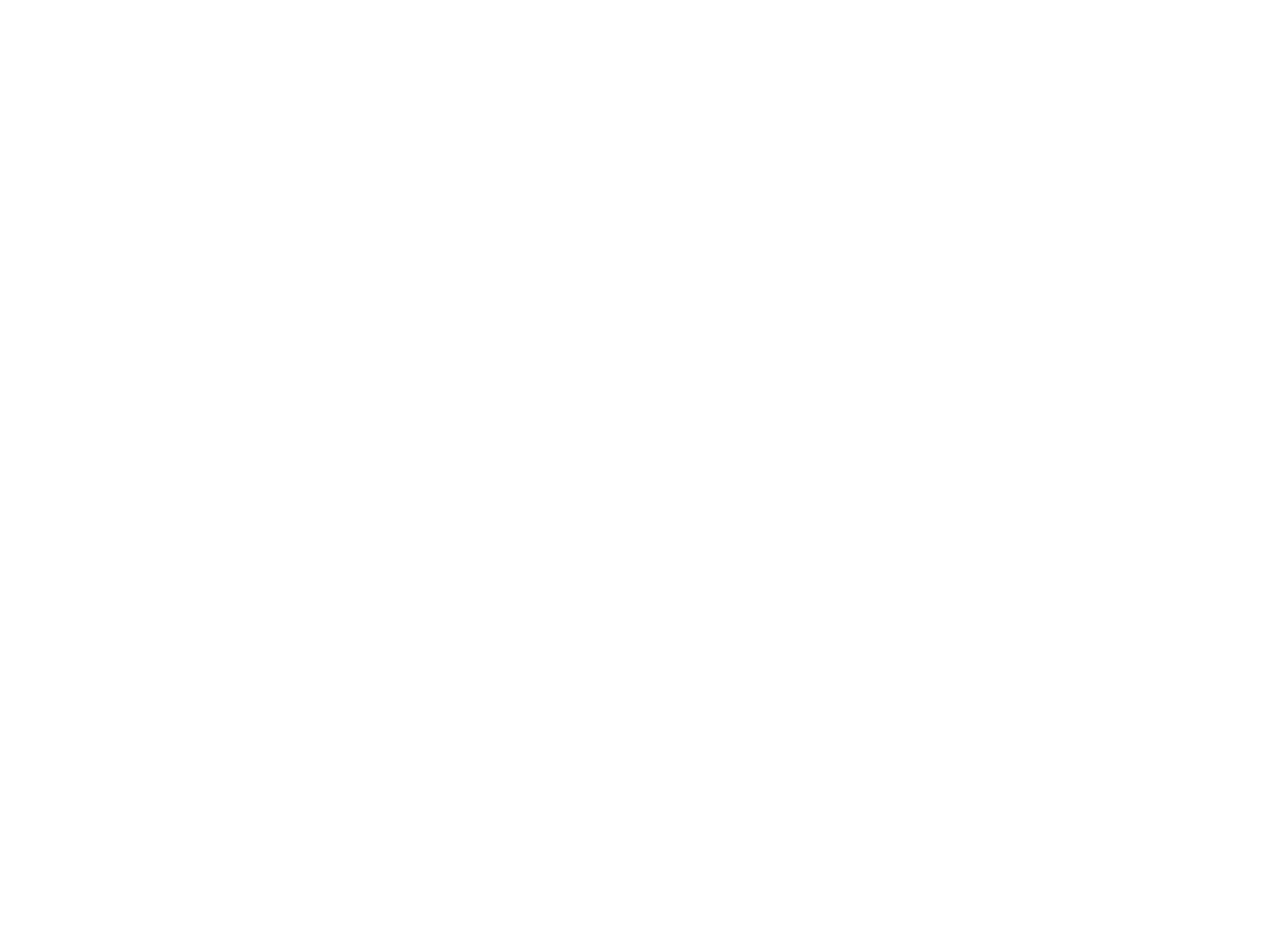
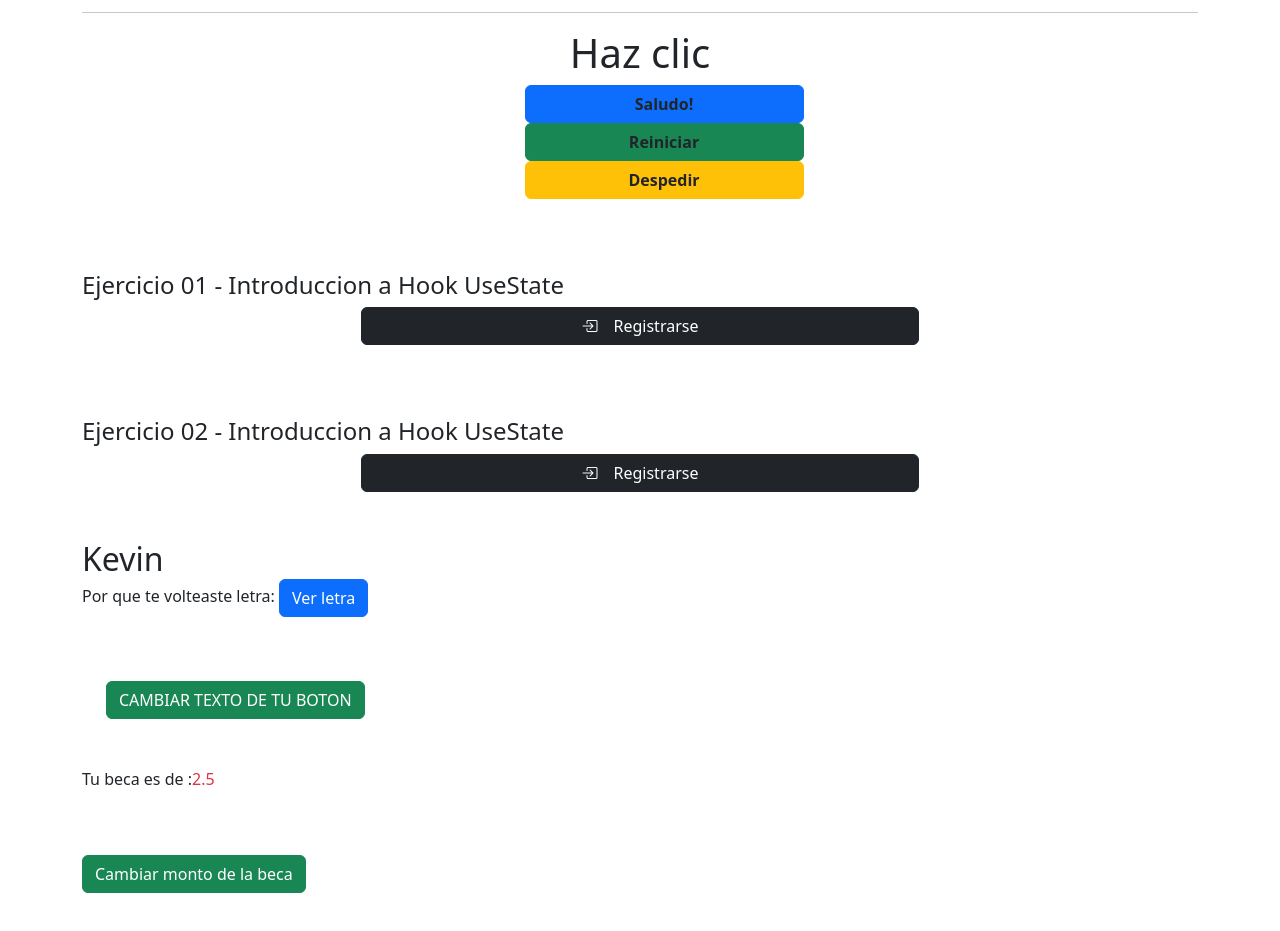
Before and after one commit to KEIRMAUZ/utsh-react, a React (Vite) app in the folder ejercicios-001/: page / in a window 1280 px wide. Shown: the part 1160-2091 px from the top of the page. Before the commit the page ends 1069 px from the top, so only its background shows below. Built offline with nearby package versions, Linux system fonts and the light colour scheme.

Commit message:
[ADD] Se crearon varios arhivos de practica

```diff
--- a/ejercicios-001/src/App.jsx
+++ b/ejercicios-001/src/App.jsx
@@ -2,6 +2,11 @@
 import ButtonGeneral from './components/buttonGeneral'
 import ContenedorBotones  from './components/containerbtns'
 import Ejercicio003 from './components/Ejercicio003'
+import Ejercicio004 from './components/Ejercicio004'
+import EjercicioUseState001 from './components/Ejercicios-002/EjercicioUseState001'
+import EjercicioUseState002 from './components/Ejercicios-002/EjercicioUseState002'
+import EjercicioUseState00 from './components/Ejercicios-002/EjercicioUseState00'
+
 function App() {
 
   return (
@@ -18,6 +23,10 @@
         <ButtonGeneral/>
         <ContenedorBotones/>
         <Ejercicio003/>
+        <Ejercicio004/>
+        <EjercicioUseState001/>
+        <EjercicioUseState002/>
+        <EjercicioUseState00/>
       </div>
 
     </>
--- /dev/null
+++ b/ejercicios-001/src/components/Ejercicio004.jsx
@@ -0,0 +1,59 @@
+import { useState } from "react";
+
+const Ejercicio004 = () => {
+  const [mensaje, setMensaje] = useState("Haz clic");
+
+  const saludar = () => {
+    setMensaje("Hola mucho gusto");
+  };
+
+  const reset = () => {
+    setMensaje("Haz clic");
+  };
+
+  const despedir = () => {
+    setMensaje("Hasta luego suerte");
+  };
+
+  return (
+    <div className="row mt-4">
+      <div className="col-12">
+        <div className="h4 mt-4">
+          <h2>Ejercicio 4</h2>
+          <hr />
+        </div>
+        <div className="col-12 text-center">
+          <p className="h1">{mensaje}</p>
+          <div className="col-12">
+            <div className="col-12">
+              <button
+                className="btn btn-primary text-dark fw-bold ms-5 w-25"
+                onClick={saludar}
+              >
+                Saludo!
+              </button>
+            </div>
+            <div className="col-12">
+              <button
+                className="btn btn-success text-dark fw-bold ms-5 w-25"
+                onClick={reset}
+              >
+                Reiniciar
+              </button>
+            </div>
+            <div className="col-12">
+              <button
+                className="btn btn-warning text-dark fw-bold ms-5 w-25"
+                onClick={despedir}
+              >
+                Despedir
+              </button>
+            </div>
+          </div>
+        </div>
+      </div>
+    </div>
+  );
+};
+
+export default Ejercicio004;
--- /dev/null
+++ b/ejercicios-001/src/components/Ejercicios-002/EjercicioUseState00.jsx
@@ -0,0 +1,56 @@
+import React, { useState } from 'react'
+
+const EjercicioUseState00 = () => {
+    const[textoTitulo,setTextoTitulo]=useState("Kevin")
+    const[parrafo,setParrafo]=useState("\n")
+    const [beca,setBeca]=useState(2.5)
+    const [color,setColor]=useState("text-danger")
+
+    function cambiarTexto(){
+        <div role='alert' className="alert alert-danger">
+            Me diste clic
+        </div>
+        setTextoTitulo("Ejemplo")
+
+    }
+    const cambiarParrafo =()=>{
+        setParrafo(" Si te daba bien duro en las noches, tardes y mañanas Te metía mi verga en tu boca y tú me la mamabasMe sacabas la leche a destajo")
+    }
+
+    const monto =()=>{
+        setBeca(beca*2)
+        setColor("text-success")
+    }
+  return (
+    <>
+        <div className="col-12">
+            <span className="h2 text-bold">
+                {textoTitulo}
+            </span>
+            <p>
+            Por que te volteaste letra:
+            {parrafo}
+           <button onClick={cambiarParrafo} className="btn btn-primary">
+            Ver letra
+           </button>
+            </p>
+            <button onClick={cambiarTexto} className="btn btn-success ms-4 my-5">
+                CAMBIAR TEXTO DE TU BOTON
+            </button>
+            <div className="col-12">
+                <p>
+                    Tu beca es de   :
+                    <span className={color}>
+                        {beca}
+                    </span>
+                </p>
+                <button onClick={monto } className="btn btn-success my-5">
+                    Cambiar monto de la beca
+                </button>
+            </div>
+        </div>
+    </>
+  )
+}
+
+export default EjercicioUseState00
--- /dev/null
+++ b/ejercicios-001/src/components/Ejercicios-002/EjercicioUseState001.jsx
@@ -0,0 +1,26 @@
+import { useState } from 'react'
+import TituloEjercicio from '../TituloEjercicio'
+
+const EjercicioUseState001 = () => {
+    const [textoBtn,setTextoBtn]= useState("Registrarse")
+    const [icons,setIcons]=useState("bi bi-box-arrow-in-right me-3")
+    const cambiarTextoeIconBtn = ()=>{
+        setTextoBtn("Te has registrado")
+        setIcons("bi bi-dash-circle me-3")
+    }
+    return (
+        <>
+            <TituloEjercicio tituloEjercicio="Ejercicio 01 - Introduccion a Hook UseState"/>
+            <div className="col-12 text-center mb-5">
+                <button className="btn btn-dark w-50" onClick={cambiarTextoeIconBtn}>
+                    <i className={icons}></i>
+                    <span>
+                        {textoBtn}
+                    </span>
+                </button>
+            </div>
+        </>
+    )
+}
+
+export default EjercicioUseState001;
--- /dev/null
+++ b/ejercicios-001/src/components/Ejercicios-002/EjercicioUseState002.jsx
@@ -0,0 +1,25 @@
+import { useState } from 'react'
+import TituloEjercicio from '../TituloEjercicio'
+const EjercicioUseState002 = () => {
+    const [textoBtn,setTextoBtn]= useState("Registrarse")
+    const [icons,setIcons]=useState("bi bi-box-arrow-in-right me-3")
+    const cambiarTextoeIconBtn = ()=>{
+        setTextoBtn(textoBtn==="Registrarse"?"Cerrar sesion":"Registrarse")
+        setIcons(icons==="bi bi-box-arrow-in-right me-3"?"bi bi-dash-circle me-3":"bi bi-box-arrow-in-right me-3")
+    }
+    return (
+        <>
+            <TituloEjercicio tituloEjercicio="Ejercicio 02 - Introduccion a Hook UseState"/>
+            <div className="col-12 text-center mb-5">
+                    <button className="btn btn-dark w-50" onClick={cambiarTextoeIconBtn}>
+                        <i className={icons}></i>
+                        <span>
+                            {textoBtn}
+                        </span>
+                    </button>
+
+            </div>
+        </>
+    )
+}
+export default EjercicioUseState002;
--- /dev/null
+++ b/ejercicios-001/src/components/TituloEjercicio.jsx
@@ -0,0 +1,16 @@
+const TituloEjercicio = (props) => {
+const {tituloEjercicio} = props;
+  return (
+    <>
+      <div className="row mt-5">
+        <div className="col-12">
+            <h2 className="h4 mt-4">
+                {tituloEjercicio}
+            </h2>
+        </div>
+      </div>
+    </>
+  )
+}
+
+export default TituloEjercicio
--- a/ejercicios-001/src/main.jsx
+++ b/ejercicios-001/src/main.jsx
@@ -2,6 +2,7 @@
 import { createRoot } from 'react-dom/client'
 import 'bootstrap/dist/css/bootstrap.min.css'
 import 'bootstrap-icons/font/bootstrap-icons.css'
+import 'bootstrap/dist/js/bootstrap.bundle.js'
 import App from './App.jsx'
 
 
```
